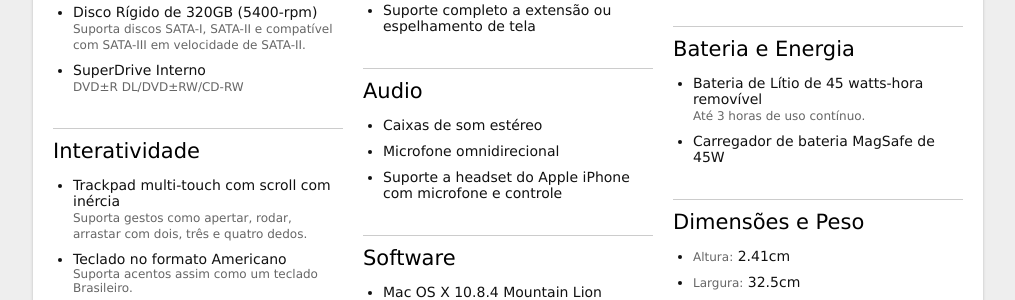
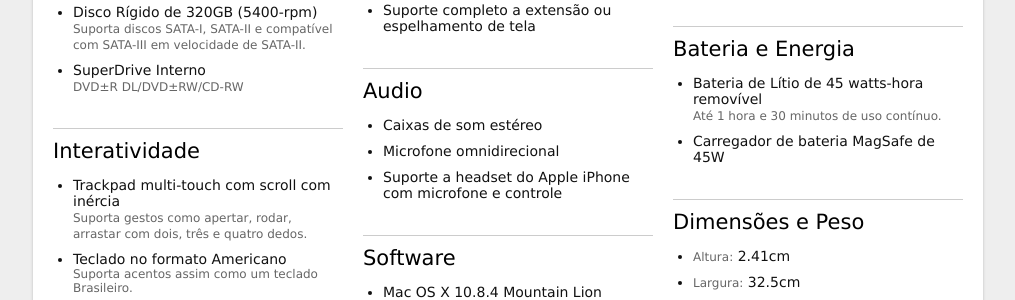
Before and after one commit to lmmenge/lmmenge.github.com, a Jekyll site: the page macbook/index.html, which Jekyll copies as it is, in a window 1280 px wide and 900 px high, scrolled down 997 px. Shown: the part 151-451 px from the top of the window, without its empty margins (132-1147 px from the left). Built offline with Jekyll 4.4.1, drawn with Linux system fonts in a browser that asks for light colours.

Commit message:
Correcting typos

```diff
--- a/macbook/index.html
+++ b/macbook/index.html
@@ -122,7 +122,7 @@
             <ul>
               <li>
                 Bateria de L&iacute;tio de 45 watts-hora remov&iacute;vel<br/>
-                <span class="faded">At&eacute; 3 horas de uso cont&iacute;nuo.</span>
+                <span class="faded">At&eacute; 1 hora e 30 minutos de uso cont&iacute;nuo.</span>
               </li>
               <li>Carregador de bateria MagSafe de 45W</li>
             </ul>
```
